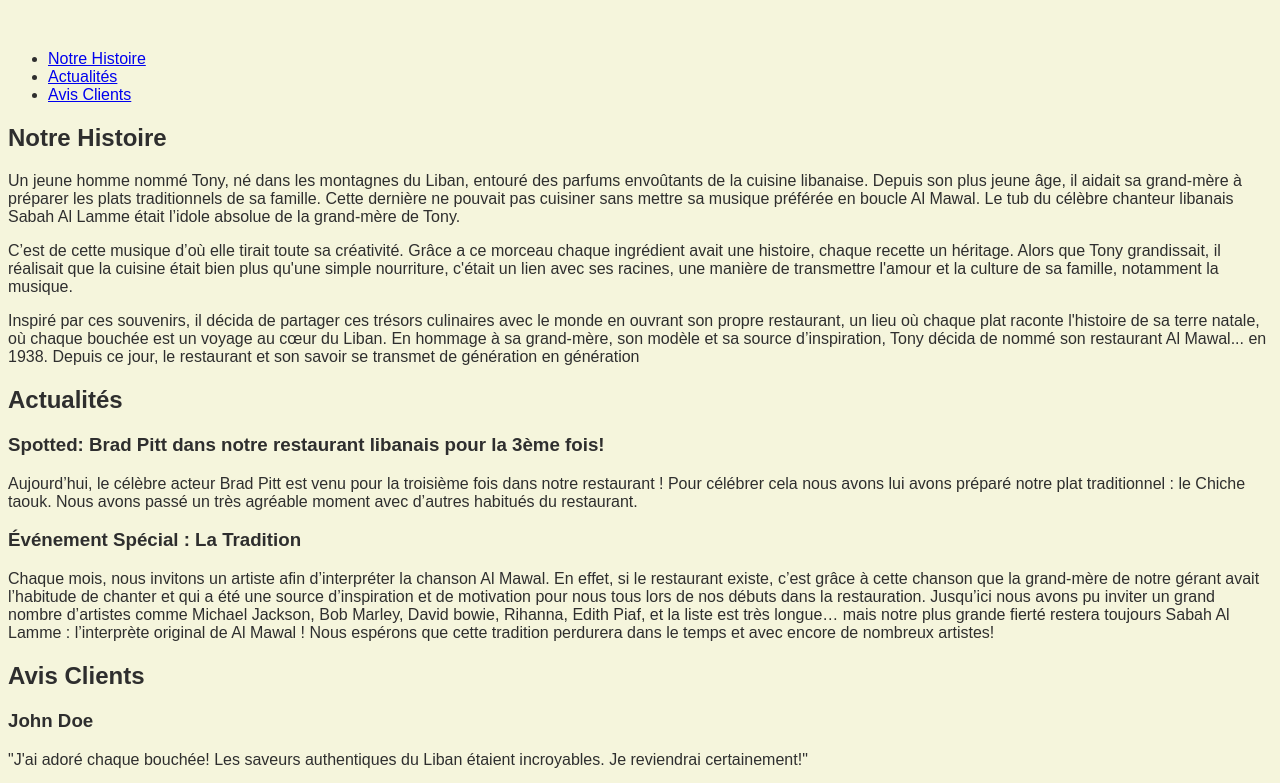
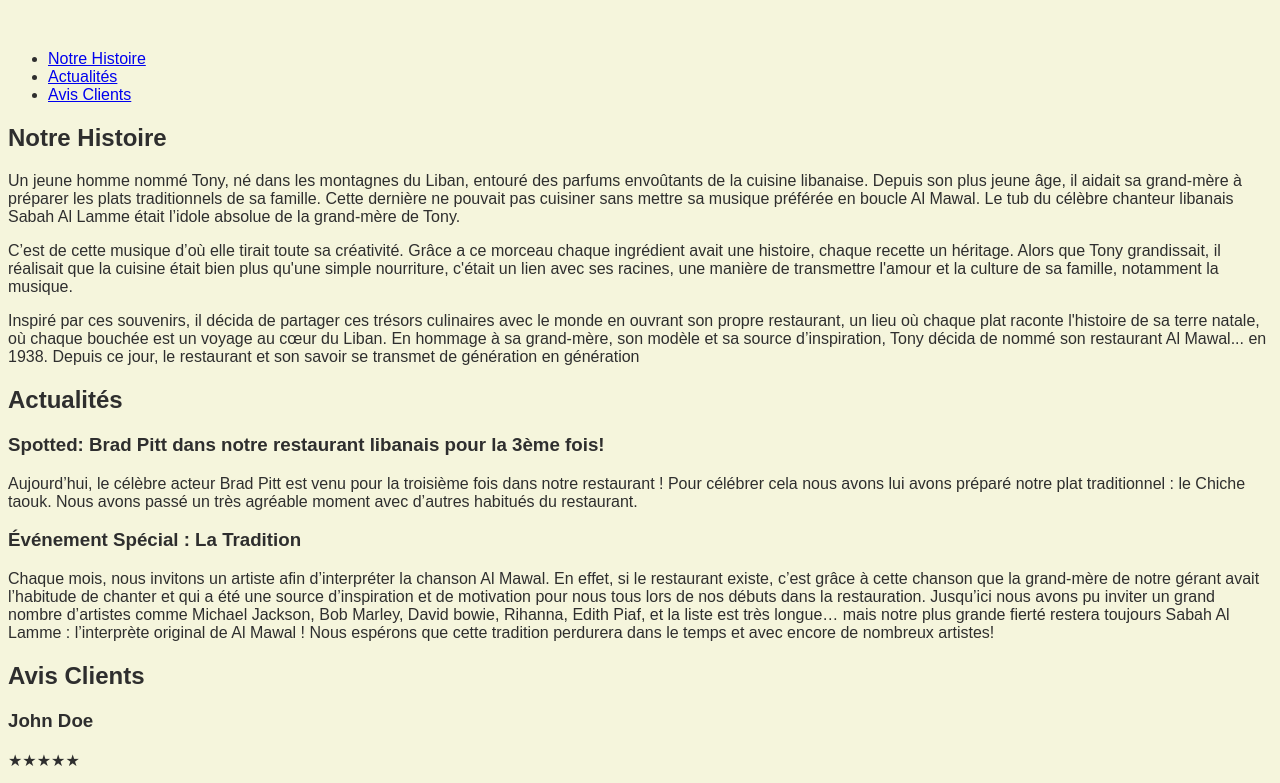
Before and after one commit to caillou9/caillou9.github.io, a plain HTML site: page index3.html in a window 1280 px wide. Shown: the part 153-936 px from the top of the page. Drawn offline with Linux system fonts and the light colour scheme.

Commit message:
Update index3.html

```diff
--- a/index3.html
+++ b/index3.html
@@ -42,6 +42,10 @@
             <h2>Avis Clients</h2>
             <div class="avis">
                 <h3>John Doe</h3>
+                <div class="note">
+    <span class="star">&#9733;</span><span class="star">&#9733;</span><span class="star">&#9733;</span><span class="star">&#9733;</span><span class="star">&#9733;</span>
+                </div>
+
                 <p>"J'ai adoré chaque bouchée! Les saveurs authentiques du Liban étaient incroyables. Je reviendrai certainement!"</p>
             </div>
             <div class="avis">
```
